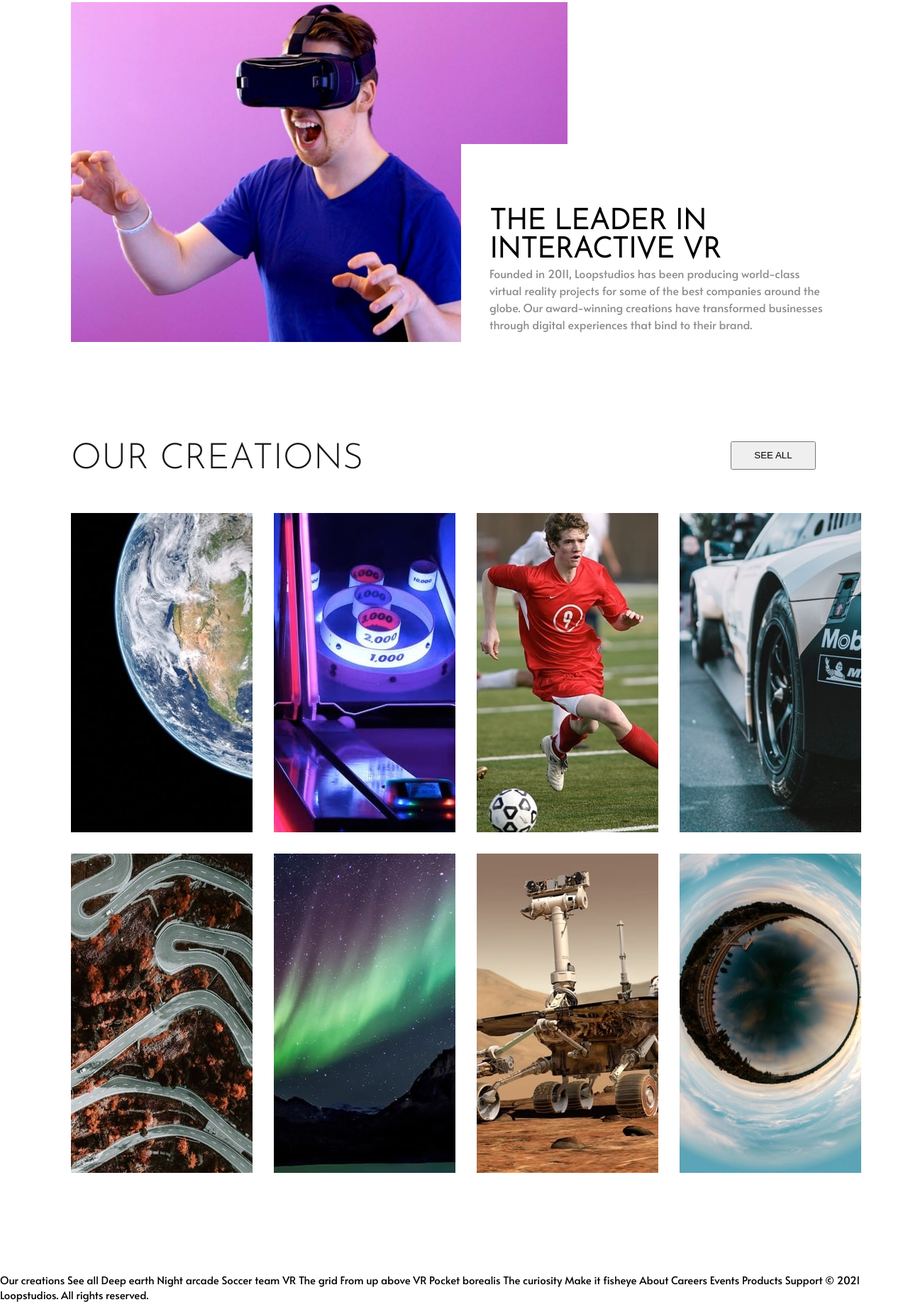
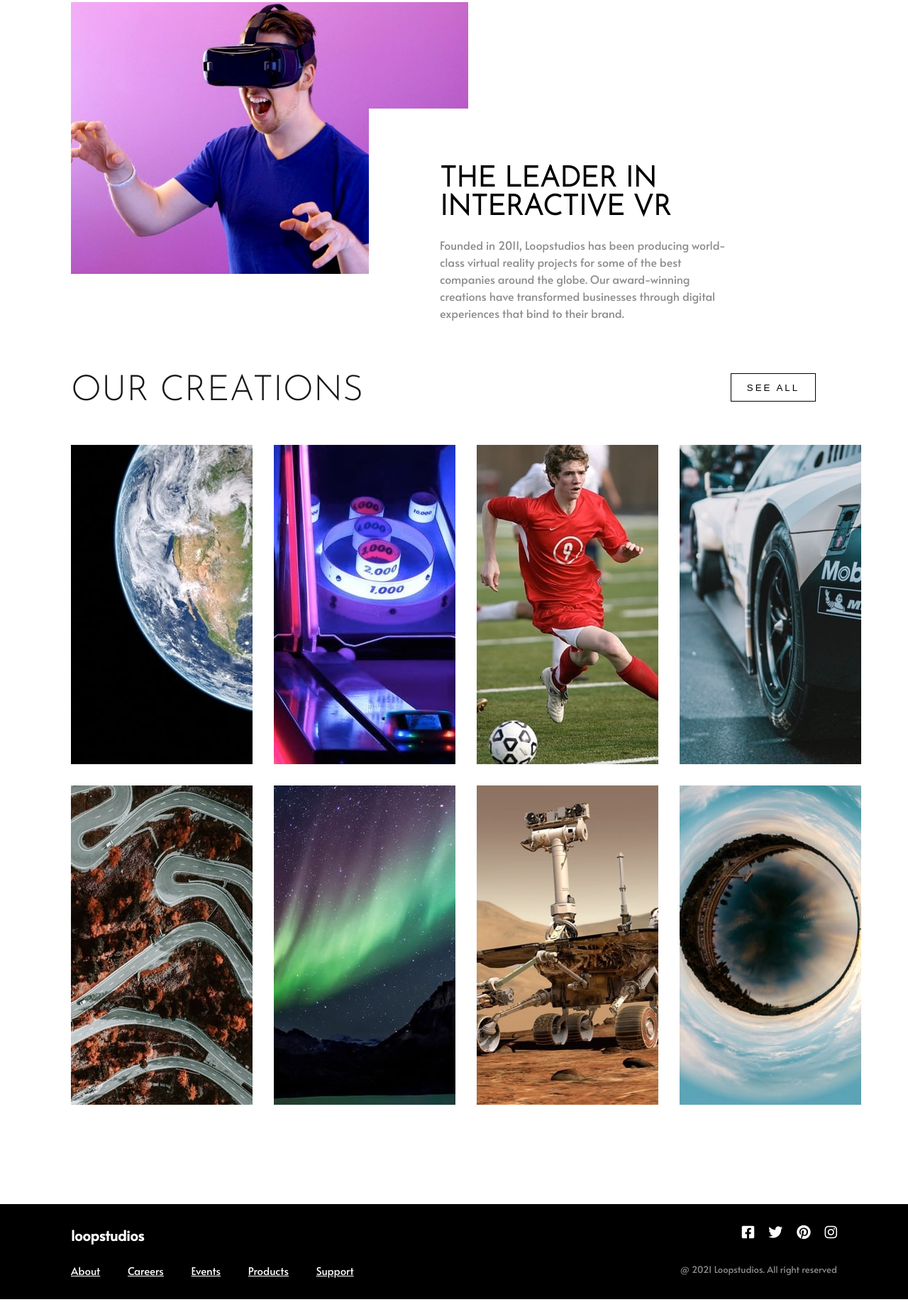
Before and after one commit to shashankrk46/loopstudioslandingpage, a plain HTML site: page index.html in a window 1280 px wide. Shown: the part 676-2511 px from the top of the page at 71% size. Drawn offline with Linux system fonts and the light colour scheme.

Commit message:
desktop 1440px done

```diff
--- a/index.html
+++ b/index.html
@@ -22,7 +22,13 @@
       href="https://fonts.googleapis.com/css2?family=Alata&display=swap"
       rel="stylesheet"
     />
-
+    <link
+      rel="stylesheet"
+      href="https://cdnjs.cloudflare.com/ajax/libs/font-awesome/5.15.3/css/all.min.css"
+      integrity="sha512-iBBXm8fW90+nuLcSKlbmrPcLa0OT92xO1BIsZ+ywDWZCvqsWgccV3gFoRBv0z+8dLJgyAHIhR35VZc2oM/gI1w=="
+      crossorigin="anonymous"
+      referrerpolicy="no-referrer"
+    />
     <title>Frontend Mentor | Loopstudios landing page</title>
     <link rel="stylesheet" href="style.css" />
     <!-- Feel free to remove these styles or customise in your own stylesheet 👍 -->
@@ -64,22 +70,22 @@
             src="./images/desktop/image-interactive.jpg"
             alt="vr"
           />
-          <div class="text-content">
-            <h3 class="text-h3">THE LEADER IN</h3>
-            <h3 class="text-h3">INTERACTIVE VR</h3>
-            <p class="text-para">
-              Founded in 2011, Loopstudios has been producing world-class
-              virtual reality projects for some of the best companies around the
-              globe. Our award-winning creations have transformed businesses
-              through digital experiences that bind to their brand.
-            </p>
-          </div>
+        </div>
+        <div class="text-content">
+          <h3 class="text-h3">THE LEADER IN</h3>
+          <h3 class="text-h3">INTERACTIVE VR</h3>
+          <p class="text-para">
+            Founded in 2011, Loopstudios has been producing world-class virtual
+            reality projects for some of the best companies around the globe.
+            Our award-winning creations have transformed businesses through
+            digital experiences that bind to their brand.
+          </p>
         </div>
       </section>
       <section class="grid-container">
         <div class="head">
           <h2 class="heading">OUR CREATIONS</h2>
-          <button class="btn">SEE ALL</button>
+          <button class="btn"><span class="btn-text">SEE ALL</span></button>
         </div>
         <div class="grid-images">
           <img src="./images/desktop/image-deep-earth.jpg" alt="deepearth" />
@@ -95,10 +101,28 @@
           <img src="./images/desktop/image-fisheye.jpg" alt="deepearth" />
         </div>
       </section>
+      <footer class="bottom">
+        <div class="logo-icons">
+          <h3 class="bottom-logo">loopstudios</h3>
+          <div class="social-icons">
+            <i class="fab fa-facebook-square"></i>
+            <i class="fab fa-twitter"></i>
+            <i class="fab fa-pinterest"></i>
+            <i class="fab fa-instagram"></i>
+          </div>
+        </div>
+        <div class="bottom-last">
+          <div class="bottom-nav">
+            <a class="link about" href="#">About</a>
+            <a class="link carrer" href="#">Careers</a>
+            <a class="link events" href="#">Events</a>
+            <a class="link product" href="#">Products</a>
+            <a class="link support" href="#">Support</a>
+          </div>
+          <p class="copy-right">@ 2021 Loopstudios. All right reserved</p>
+        </div>
+      </footer>
     </div>
-    Our creations See all Deep earth Night arcade Soccer team VR The grid From
-    up above VR Pocket borealis The curiosity Make it fisheye About Careers
-    Events Products Support © 2021 Loopstudios. All rights reserved.
 
     <!-- <div class="attribution">
       Challenge by
--- a/style.css
+++ b/style.css
@@ -44,12 +44,12 @@ body {
   justify-content: center;
   text-align: center;
   transform: translateY(8px);
-  margin-right: 100px;
+  margin-right: 0px;
 }
 .link {
   color: var(--White);
-  margin-right: 25px;
-  font-size: 13px;
+  margin-right: 35px;
+  font-size: 15px;
   /* font-weight: 100; */
   font-family: "Alata", sans-serif;
 }
@@ -74,31 +74,40 @@ h2 {
 .second-container {
   padding: 120px 100px;
   width: 100%;
-  /* display: flex; */
+  display: flex;
+  flex-direction: row;
+  overflow: hidden;
 }
 .img-container {
-  width: 700px;
-  position: relative;
+  width: 800px;
+  max-width: 800px;
+  /* position: relative; */
 }
 .vr-image {
   width: 100%;
 }
 .text-content {
-  position: absolute;
-  padding: 90px 40px;
+  /* position: absolute;
+  padding: 20px 120px;
   background: #fff;
-  top: 200px;
-  left: 550px;
-  width: 550px;
-  height: 70%;
+  top: 550px;
+  left: 550px; */
+  padding: 80px 0px 0px 100px;
+  transform: translate(-140px, 150px);
+  width: 700px;
+  /* max-width: 700px; */
+  height: 350px;
+  background-color: #fff;
 }
 
 .text-h3 {
+  /* margin-top: 20px; */
   font-size: 40px;
   font-family: "Josefin Sans", sans-serif;
 }
 .text-para {
-  margin-top: 0px;
+  margin-top: 20px;
+  padding-bottom: 80px;
   font-size: 16px;
   color: var(--DarkGray);
   line-height: 1.5;
@@ -121,6 +130,15 @@ h2 {
   height: 40px;
   transform: translateX(-30px);
   /* margin-left: 500px; */
+  background-color: #fff;
+  border: 1px solid var(--Black);
+}
+.btn:hover {
+  color: #fff;
+  background-color: var(--Black);
+}
+.btn-text {
+  letter-spacing: 3px;
 }
 .grid-images {
   display: grid;
@@ -132,3 +150,33 @@ h2 {
 img {
   display: block;
 }
+.bottom {
+  background-color: var(--Black);
+  padding: 30px 100px;
+}
+.logo-icons {
+  margin-bottom: 25px;
+  display: flex;
+  justify-content: space-between;
+}
+
+.bottom-logo {
+  color: #fff;
+  font-size: 20px;
+}
+.bottom-last {
+  display: flex;
+  justify-content: space-between;
+}
+.copy-right {
+  color: var(--DarkGray);
+  font-size: 13px;
+}
+.fab {
+  color: #fff;
+  margin-left: 20px;
+  font-size: 20px;
+}
+.social-icons {
+  display: flex;
+}
```
